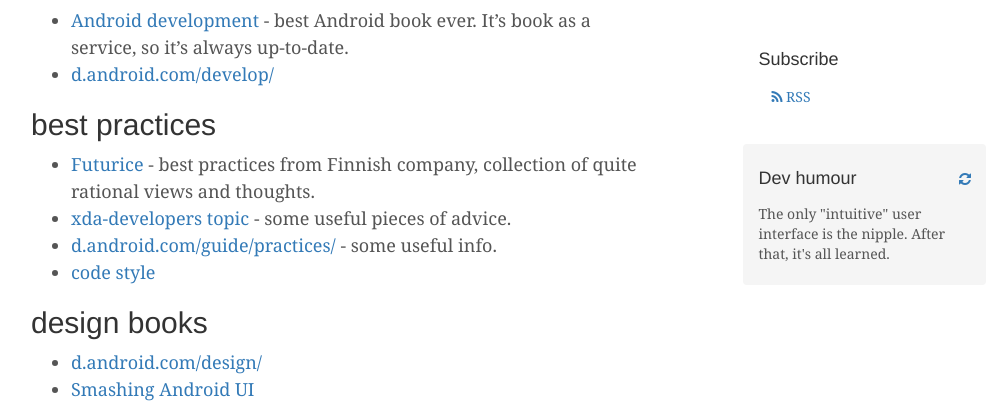
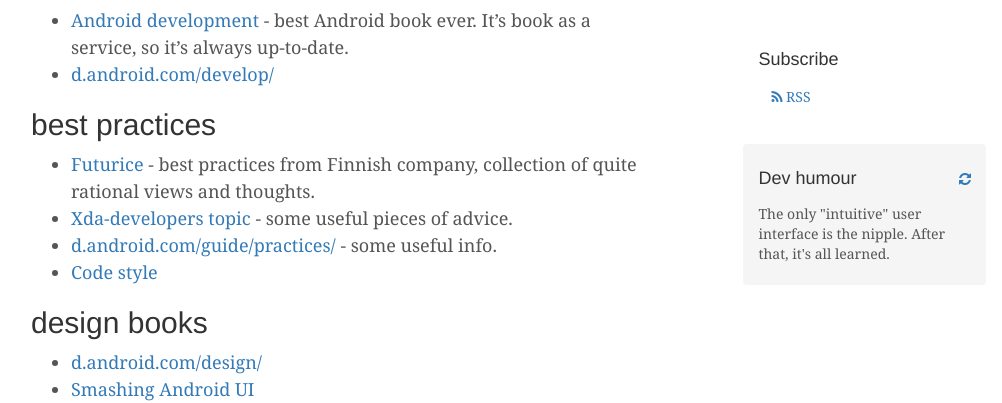
Before and after one commit to melnikovdv/melnikovdv.github.io, a Jekyll site: the page built from _posts/2013-04-17-android-materials.md, in a window 1280 px wide. Shown: the part 736-1139 px from the top of the page, without its empty margins (139-1141 px from the left). Built offline with Jekyll 4.4.1, drawn with Linux system fonts in a browser that asks for light colours; nearby versions of some CDN libraries; comment, search, counter and statistics services are not loaded.

Commit message:
capital letters added

```diff
--- a/_posts/2013-04-17-android-materials.md
+++ b/_posts/2013-04-17-android-materials.md
@@ -30,9 +30,9 @@
 --------------
 
 * [Futurice](https://github.com/futurice/android-best-practices) - best practices from Finnish company, collection of quite rational views and thoughts.
-* [xda-developers topic](http://forum.xda-developers.com/showthread.php?t=2635275) - some useful pieces of advice.
+* [Xda-developers topic](http://forum.xda-developers.com/showthread.php?t=2635275) - some useful pieces of advice.
 * [d.android.com/guide/practices/](http://developer.android.com/guide/practices/index.html) - some useful info.
-* [code style](http://source.android.com/source/code-style.html)
+* [Code style](http://source.android.com/source/code-style.html)
 
 design books
 ------------
```
